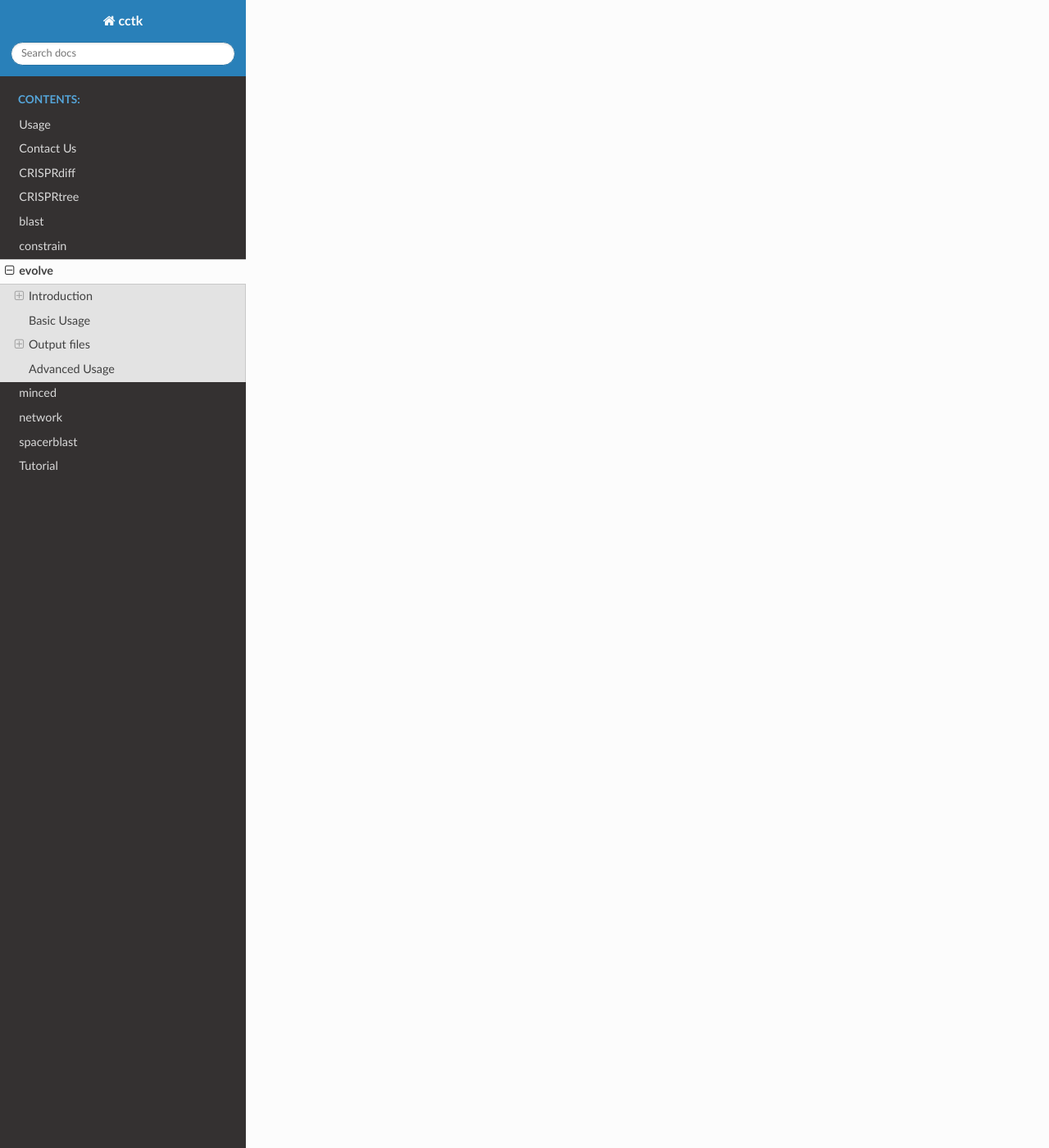
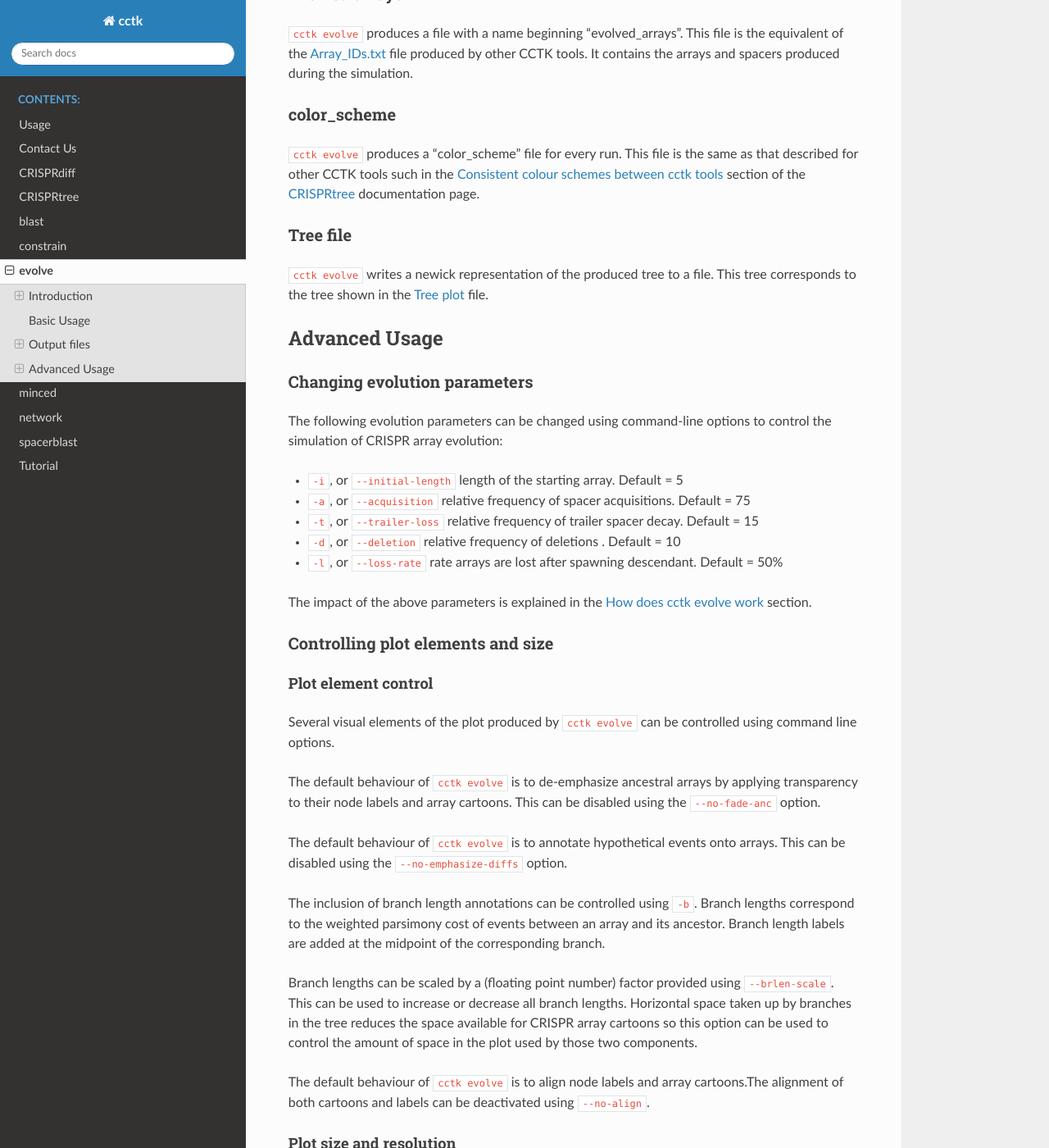
Before and after one commit to Alan-Collins/CRISPR_comparison_toolkit, a Sphinx documentation site: the page built from docs/source/content/evolve.rst, in a window 1280 px wide and 1400 px high, scrolled down 3233 px. Shown: the whole window at 82% size. Built offline with Sphinx 7.4.7 and the Read the Docs theme 2.0.0, drawn with Linux system fonts in a browser that asks for light colours; some of the changed text lies outside the part shown.

Commit message:
complete evolve documentation

```diff
--- a/docs/source/content/evolve.rst
+++ b/docs/source/content/evolve.rst
@@ -8,17 +8,36 @@
 
 ``cctk evolve`` is a tool designed to perform *in-silico* evolution of CRISPR arrays. It was developed to provide test datasets to evaluate the performance of ``cctk crisprtree`` and is packaged as part of CCTK to allow the generation of test or example datasets for use with CCTK tools.
 
+.. _evolve-process:
 
-How does it work
-================
+How does cctk evolve work
+=========================
 
 ``cctk evolve`` performs *in silico* evolution of CRISPR arrays according to the following process in which spacers and arrays are represented simply by integers:
 
-#. An initial array of length set using ``-i`` is created with spacers numbered 1 through whatever number is set (default: 5). This array is assigned the number 0.
+1. An initial array of length set using ``-i`` is created with spacers numbered 1 through whatever number is set (default: 5). This array is assigned the number 0.
 
-#. Based on the relative frequencies of acquisition, deletion, and trailer loss set uing ``-a``, ``-d``, and ``-t``, respectively, an event is chosen at random (defaults are 75, 10, and 15, respectively).
+2. Based on the relative frequencies of acquisition, deletion, and trailer loss set uing ``-a``, ``-d``, and ``-t``, respectively, an event is chosen at random (defaults are 75, 10, and 15, respectively).
 
-#. The chosen event is applied to
+3. The array is duplicated and the chosen event is applied to the copy of the array using the following process for the different event types:
+
+  * Acquisition: A new spacer is created and assigned the next unused integer. This spacer is added to the leader end of the array.
+
+  * Trailer-loss: the spacer at the trailer end of the array is removed.
+
+  * Deletion: Deletions are performed using a multi-step process.
+
+     #. First the start and stop of the deletion region are selected by chosing a random number according to a probability distribution that follows a normal distribution with a mean equal to the length of the array divided by 2 and a standard deviation equal to the length of the array divided by 4. Numbers are chosen in this way until two different numbers are selected that would not result in the deletion of every spacer in the array.
+
+     #. The spacers between the indices described by the selected numbers are removed from the array.
+
+4. It is next decided whether to delete the original array according to a percent probability set using ``-l`` (default: 50%).
+
+5. The newly created array is set as a descendent of the parent array in a tree object. This tree preserves information about which array gave rise to which other arrays
+
+6. Of the remaining arrays (i.e., those that have not been removed in step 4), an array is selected at random and the process is repreated from step 2 until the number of events specified with ``-n`` has been performed.
+
+7. Once all events have been performed, the tree object is processed to remove any nodes in the tree that only have a single descendant. Thus, each node in the tree is either a leaf of an ancestral array that gave rise to more than one descendant.
 
 .. _evolve-basic:
 
@@ -32,7 +51,7 @@
 
 	cctk evolve -n 20
 
-In addition, reproducable simulations can be performed by using the seed option ``-s``. All examples described on this page are run with the following command using a seed value of 1
+In addition, reproducable simulations can be performed by using the seed option ``-s``. All examples described on this page are run with the following command using a seed value of 1. e.g.:
 
 .. code-block:: shell
 
@@ -69,26 +88,75 @@
 
 In the above image, ancestral arrays are slightly transparent just like in other CCTK tree plots. However, instead of being assigned IDs such as "Anc a", ancestral arrays in tree plots produced by ``cctk evolve`` are assigned numbers.
 
-The reason for this difference is that ancestral arrays in tree plots produced by ``cctk evolve`` are not inferred based on extant arrays. Instead these arrays are the true ancestral arrays of their descendents in the tree.
+The reason for this difference is that ancestral arrays in tree plots produced by ``cctk evolve`` are not inferred based on extant arrays. Instead these arrays are the true ancestral arrays of their descendents in the tree (as described in the :ref:`evolve-process` section).
+
+The numbers assigned to each array in the tree correspond to the event number that created them. For example, in the above image, array 0 was the initial array that is the last common ancestor of all others. Array 1 was created during the first event in the simulation.
 
 .. _evolve-arrayfile:
 
 Evolved arrays
 ==============
 
+``cctk evolve`` produces a file with a name beginning "evolved_arrays". This file is the equivalent of the :ref:`array-ids` file produced by other CCTK tools. It contains the arrays and spacers produced during the simulation.
+
 .. _evolve-colourfile:
 
 color_scheme
 ============
+
+``cctk evolve`` produces a "color_scheme" file for every run. This file is the same as that described for other CCTK tools such in the :ref:`CRISPRtree-json` section of the `CRISPRtree <CRISPRtree.html>`_ documentation page.
 
 .. _evolve-treefile:
 
 Tree file
 =========
 
+``cctk evolve`` writes a newick representation of the produced tree to a file. This tree corresponds to the tree shown in the :ref:`evolve-treeplot` file.
 
 .. _evolve-advanced:
 
 **************
 Advanced Usage
 **************
+
+Changing evolution parameters
+=============================
+
+The following evolution parameters can be changed using command-line options to control the simulation of CRISPR array evolution:
+
+* ``-i``, or ``--initial-length``  length of the starting array. Default = 5
+* ``-a``, or ``--acquisition``     relative frequency of spacer acquisitions. Default = 75
+* ``-t``, or ``--trailer-loss``    relative frequency of trailer spacer decay. Default = 15
+* ``-d``, or ``--deletion``        relative frequency of deletions . Default = 10
+* ``-l``, or ``--loss-rate``       rate arrays are lost after spawning descendant. Default = 50%
+
+The impact of the above parameters is explained in the :ref:`evolve-process` section.
+
+Controlling plot elements and size
+==================================
+
+Plot element control
+--------------------
+
+Several visual elements of the plot produced by ``cctk evolve`` can be controlled using command line options.
+
+The default behaviour of ``cctk evolve`` is to de-emphasize ancestral arrays by applying transparency to their node labels and array cartoons. This can be disabled using the ``--no-fade-anc`` option.
+
+The default behaviour of ``cctk evolve`` is to annotate hypothetical events onto arrays. This can be disabled using the ``--no-emphasize-diffs`` option.
+
+The inclusion of branch length annotations can be controlled using ``-b``. Branch lengths correspond to the weighted parsimony cost of events between an array and its ancestor. Branch length labels are added at the midpoint of the corresponding branch.
+
+Branch lengths can be scaled by a (floating point number) factor provided using ``--brlen-scale``. This can be used to increase or decrease all branch lengths. Horizontal space taken up by branches in the tree reduces the space available for CRISPR array cartoons so this option can be used to control the amount of space in the plot used by those two components.
+
+The default behaviour of ``cctk evolve`` is to align node labels and array cartoons.The alignment of both cartoons and labels can be deactivated using ``--no-align``.
+
+Plot size and resolution
+------------------------
+
+The size and resolution of plots produced by ``cctk evolve`` can be controlled using command line options. These options can be used to generate images of the exact specification required for a figure, or may be necessary to create a sensibly scaled image (see :ref:`tree-limitations`).
+
+Plot height and width can be set using the options ``--plot-width`` and ``--plot-height`` and providing the desired size in inches.
+
+pixel density (DPI) can be set using ``--dpi``. The images on this page were generated at 600 DPI. **N.B.** DPI settings are only relevant for images generated by ``cctk evolve`` in raster formats such as PNG. SVG outputs are unaffected by DPI settings.
+
+``--font-override-labels`` and ``--font-override-annotations`` can be used to control the size of text in the plot (default value is 10pt).
```
